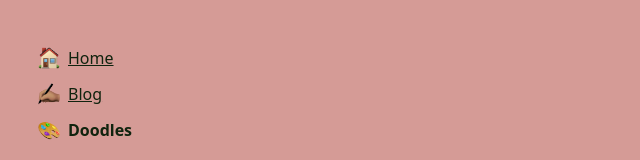
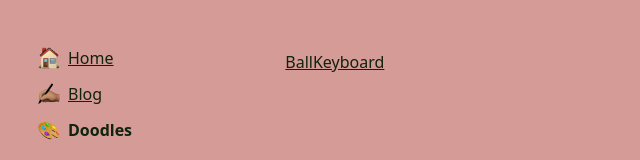
Before and after one commit to safiranugroho/safira.me, a Next.js app: page /doodles in a window 1280 px wide. Shown: the top 160 px of the page, without its empty margins (0-640 px from the left). Built offline with nearby package versions, Linux system fonts and the light colour scheme.

Commit message:
render doodle on app

```diff
--- a/app/doodles/Doodle.tsx
+++ /dev/null
@@ -1,7 +0,0 @@
-"use client"
-
-import '@safira.me/doodles';
-
-export const Doodle = () => {
-  return <doodles-ball></doodles-ball>
-}
--- /dev/null
+++ b/app/doodles/[name]/Doodle.tsx
@@ -0,0 +1,12 @@
+"use client"
+
+import '@safira.me/doodles';
+
+type DoodleProps = {
+  name: string;
+}
+
+export function Doodle({ name }: DoodleProps) {
+  const Component = `doodles-${name}`;
+  return <Component></Component>
+}
--- /dev/null
+++ b/app/doodles/[name]/layout.tsx
@@ -0,0 +1,7 @@
+type LayoutProps = {
+  children?: React.ReactNode;
+}
+
+export default function Layout({ children }: LayoutProps) {
+  return <>{children}</>;
+}
--- /dev/null
+++ b/app/doodles/[name]/page.tsx
@@ -0,0 +1,14 @@
+import { Doodle } from "./Doodle";
+
+type PageParams = {
+  name: string;
+};
+
+export type PageProps = {
+  params: PageParams;
+};
+
+export default async function Page({ params }: PageProps) {
+  const { name } = params;
+  return <Doodle name={name} />;
+}
--- a/app/doodles/page.tsx
+++ b/app/doodles/page.tsx
@@ -1,5 +1,8 @@
-import { Doodle } from "./Doodle";
+import Link from "next/link";
 
 export default async function Page() {
-  return <Doodle />
+  return <div>
+    <Link href="/doodles/ball">Ball</Link>
+    <Link href="/doodles/keyboard">Keyboard</Link>
+  </div>
 }
--- a/package.json
+++ b/package.json
@@ -3,8 +3,9 @@
   "version": "0.1.0",
   "private": true,
   "scripts": {
-    "dev": "next dev",
-    "build": "next build",
+    "dev": "yarn build:doodles && next dev",
+    "build": "yarn build:doodles && next build",
+    "build:doodles": "yarn workspace @safira.me/doodles build",
     "start": "next start",
     "lint": "next lint"
   },
```
